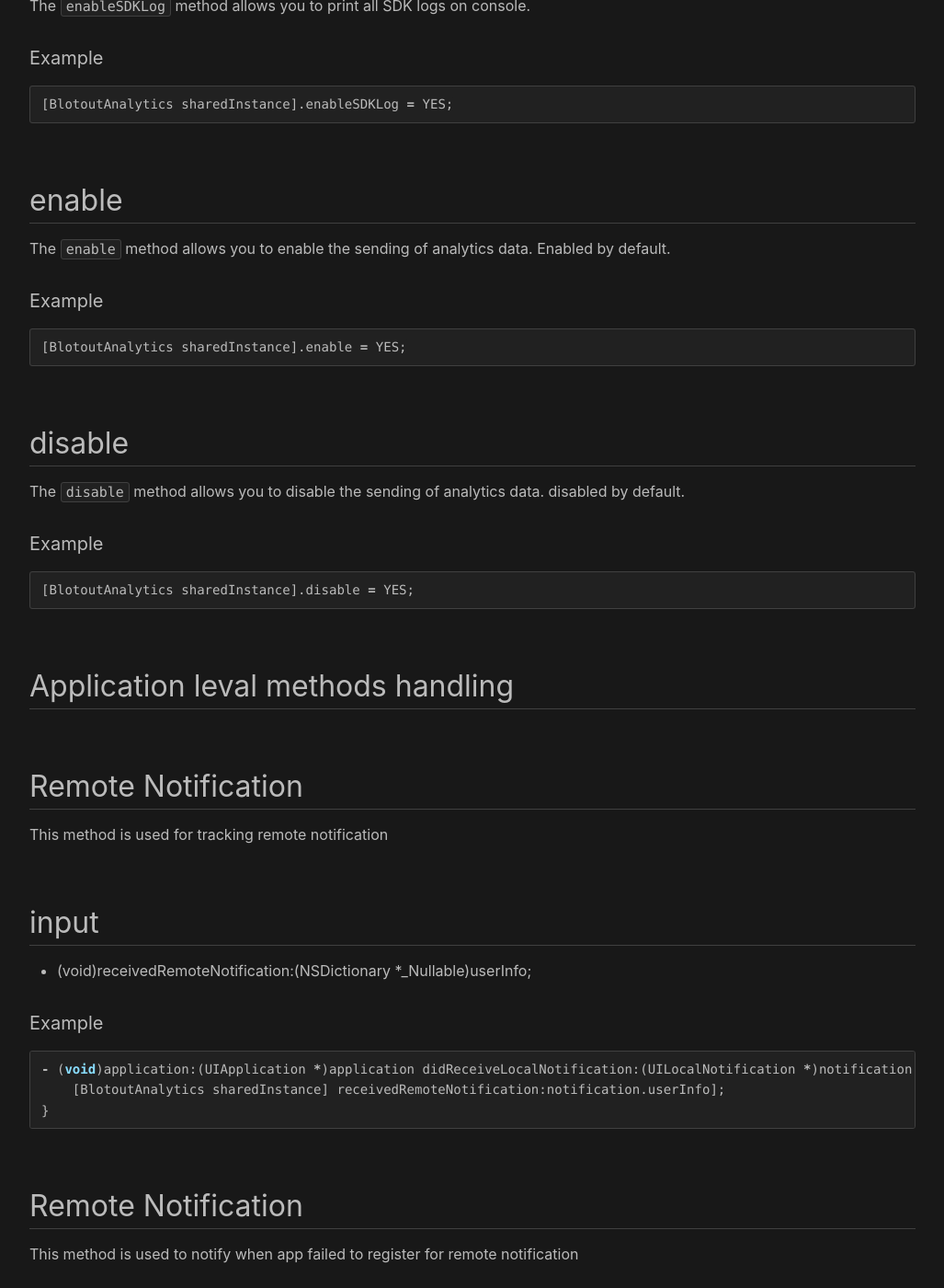
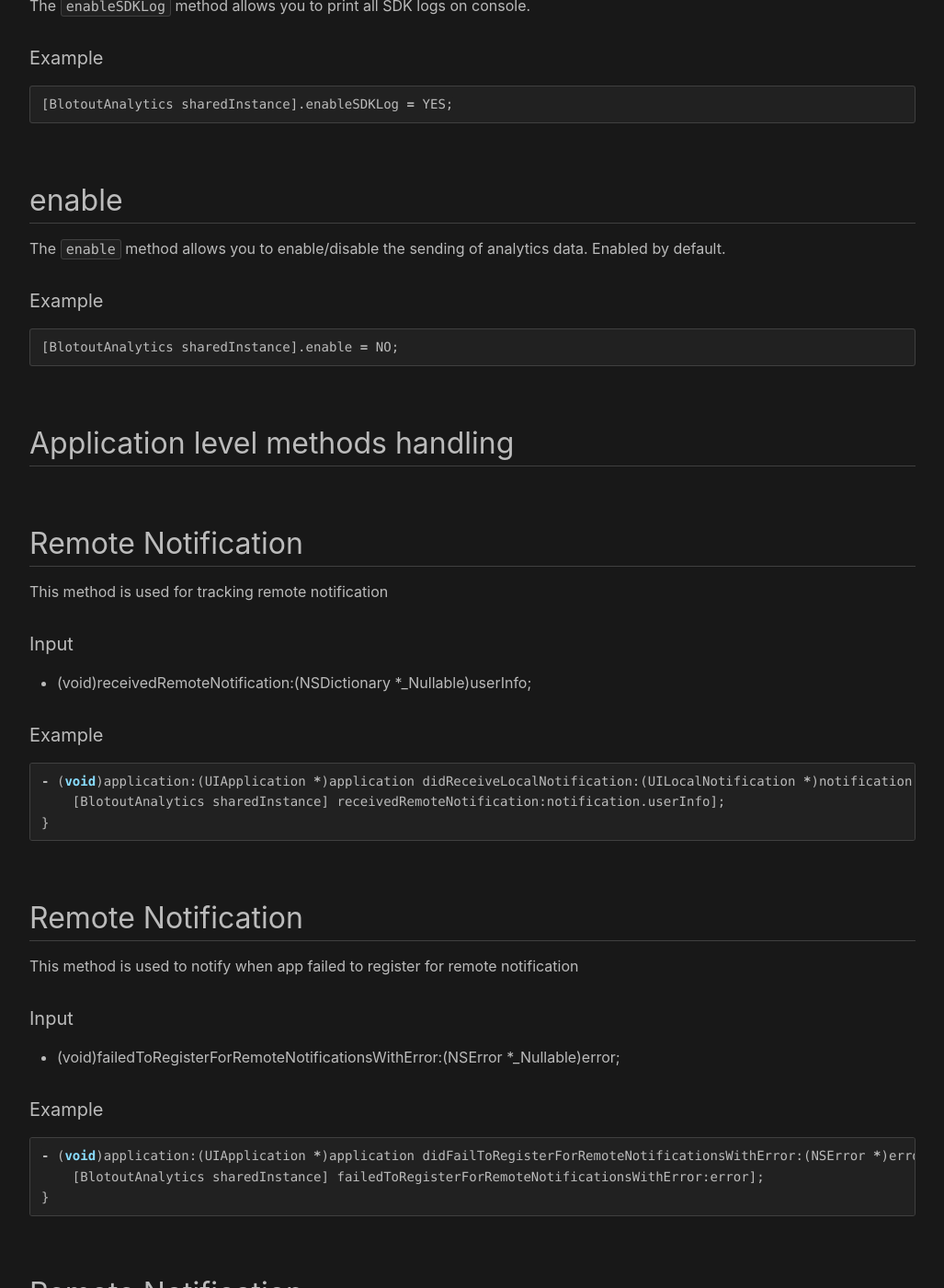
Before and after one commit to blotoutio/sdk-ios, a Jekyll site: the page built from docs/api.md, in a window 1280 px wide and 1400 px high, scrolled down 3702 px. Shown: the whole window at 92% size, without its empty margins (126-1153 px from the left). Built offline with Jekyll 4.4.1, drawn with Linux system fonts in a browser that asks for light colours; our own code applies the rules of GitHub Pages for plain Markdown files; some of the changed text lies outside the part shown.

Commit message:
Fixes docs for enable

````diff
--- a/docs/api.md
+++ b/docs/api.md
@@ -116,27 +116,19 @@ The `enableSDKLog` method allows you to print all SDK logs on console.
 ```
 
 ## enable
-The `enable` method allows you to enable the sending of analytics data. Enabled by default.
+The `enable` method allows you to enable/disable the sending of analytics data. Enabled by default.
 
 #### Example
 ```js
-[BlotoutAnalytics sharedInstance].enable = YES;
+[BlotoutAnalytics sharedInstance].enable = NO;
 ```
 
-## disable
-The `disable` method allows you to disable the sending of analytics data. disabled by default.
-
-#### Example
-```js
-[BlotoutAnalytics sharedInstance].disable = YES;
-```
-
-## Application leval methods handling
+## Application level methods handling
 
 ## Remote Notification
 This method is used for tracking remote notification
 
-## input
+#### Input
 - (void)receivedRemoteNotification:(NSDictionary *_Nullable)userInfo;
 
 #### Example
@@ -149,7 +141,7 @@ This method is used for tracking remote notification
 ## Remote Notification
 This method is used to notify when app failed to register for remote notification
 
-## input
+#### Input
 - (void)failedToRegisterForRemoteNotificationsWithError:(NSError *_Nullable)error;
 
 #### Example
@@ -162,7 +154,7 @@ This method is used to notify when app failed to register for remote notificatio
 ## Remote Notification
 This method is used to notify when app register for remote notification
 
-## input
+#### Input
 - (void)registeredForRemoteNotificationsWithDeviceToken:(NSData *_Nullable)deviceToken;
 
 #### Example
@@ -175,7 +167,7 @@ This method is used to notify when app register for remote notification
 ## User Activity
 This method is used to track deep linking
 
-## input
+#### Input
 - (void)continueUserActivity:(NSUserActivity *_Nonnull)activity;
 
 #### Example
@@ -188,7 +180,7 @@ This method is used to track deep linking
 ## User Activity
 This method is used to track deep linking
 
-## input
+#### Input
 - (void)openURL:(NSURL *_Nullable)url options:(NSDictionary *_Nonnull)options;
 
 #### Example
````
